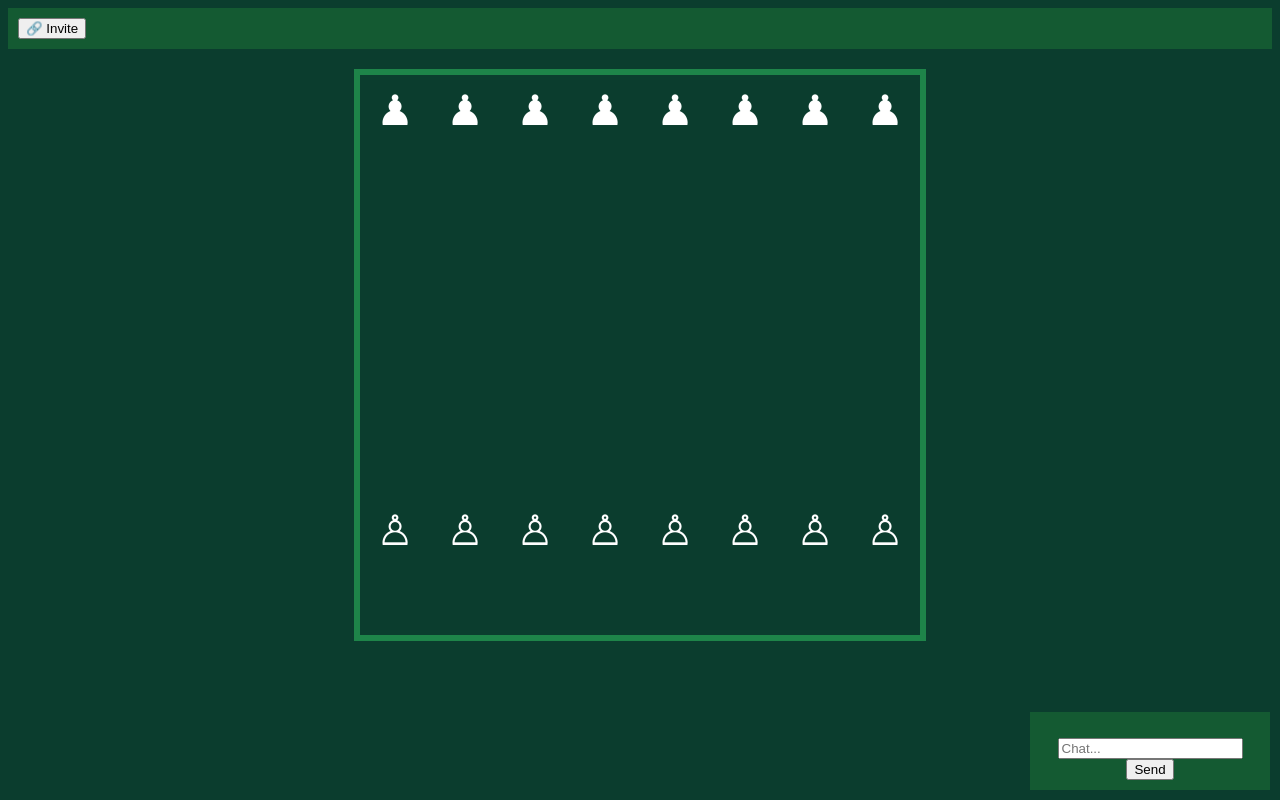
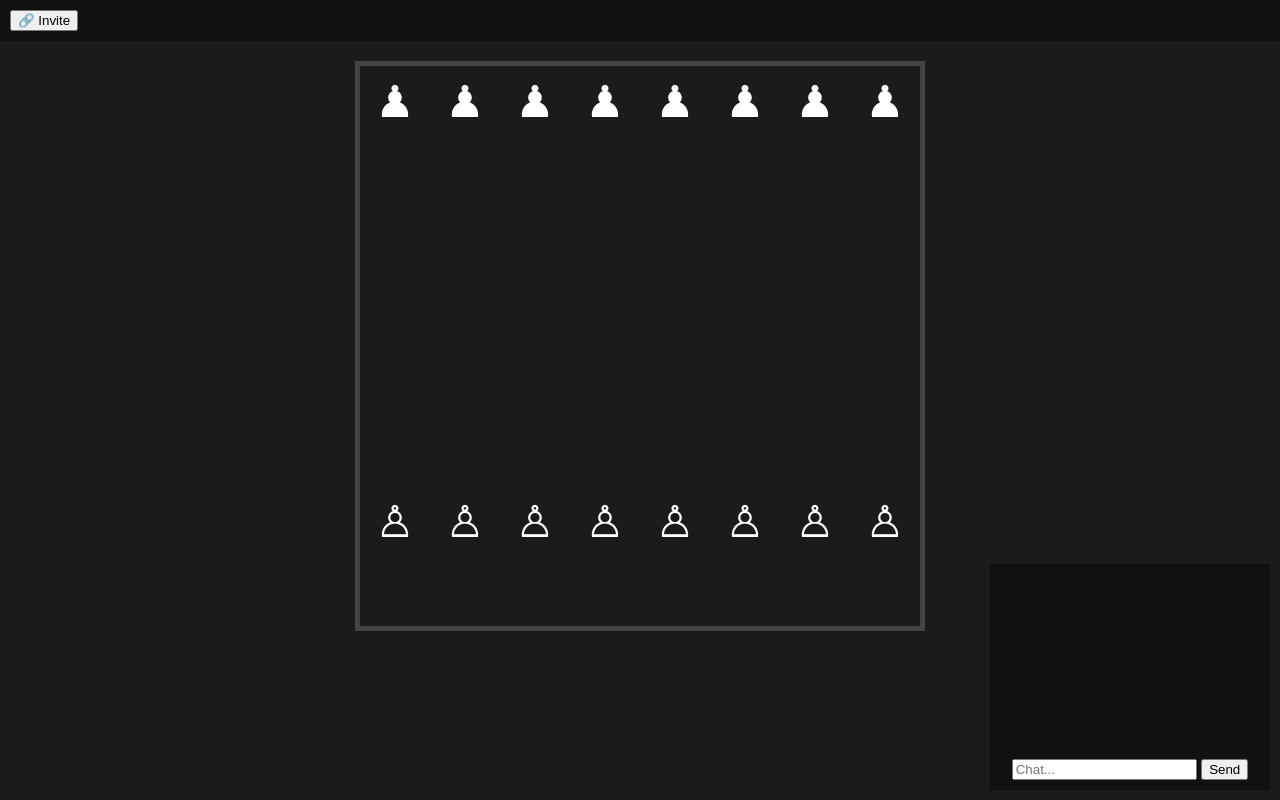
Before and after one commit to grsminiproject1/grs, a website: page public/room.html in a window 1280 px wide. Drawn offline with nearby package versions, Linux system fonts and the light colour scheme; no server answers.

Commit message:
Update style.css

```diff
--- a/public/style.css
+++ b/public/style.css
@@ -1,62 +1,64 @@
 body {
-  background: #0b3d2e;
-  color: #fff;
-  font-family: Arial;
+  background: #1b1b1b;
+  color: white;
+  font-family: Arial, sans-serif;
+  margin: 0;
+  padding: 0;
   text-align: center;
 }
 
 #top-bar {
-  background: #145a32;
+  background: #111;
   padding: 10px;
   display: flex;
   justify-content: space-between;
 }
 
-#status {
-  font-weight: bold;
-}
-
-#game-area {
-  display: flex;
-  justify-content: center;
-  align-items: center;
-  margin-top: 20px;
-}
-
 #board {
   display: grid;
   grid-template-columns: repeat(8, 70px);
-  border: 6px solid #1e8449;
+  grid-template-rows: repeat(8, 70px);
+  width: 560px;
+  margin: 20px auto;
+  border: 5px solid #444;
 }
 
 .square {
   width: 70px;
   height: 70px;
-  font-size: 42px;
+  font-size: 44px;
   display: flex;
+  align-items: center;
   justify-content: center;
-  align-items: center;
   cursor: pointer;
 }
 
-.light { background: #a9dfbf; }
-.dark { background: #196f3d; }
+.light { background: #f0d9b5; }
+.dark { background: #b58863; }
 
 .highlight {
-  box-shadow: inset 0 0 0 4px yellow;
-}
-
-.captured {
-  width: 120px;
-  min-height: 560px;
-  font-size: 26px;
+  outline: 4px solid yellow;
 }
 
 #chat {
   position: fixed;
   right: 10px;
   bottom: 10px;
-  background: #145a32;
+  width: 260px;
+  background: #111;
   padding: 10px;
-  width: 220px;
 }
+
+#messages {
+  height: 180px;
+  overflow-y: auto;
+  list-style: none;
+  padding: 0;
+  margin: 0 0 5px 0;
+  text-align: left;
+}
+
+#messages li {
+  font-size: 14px;
+  margin-bottom: 4px;
+}
```
